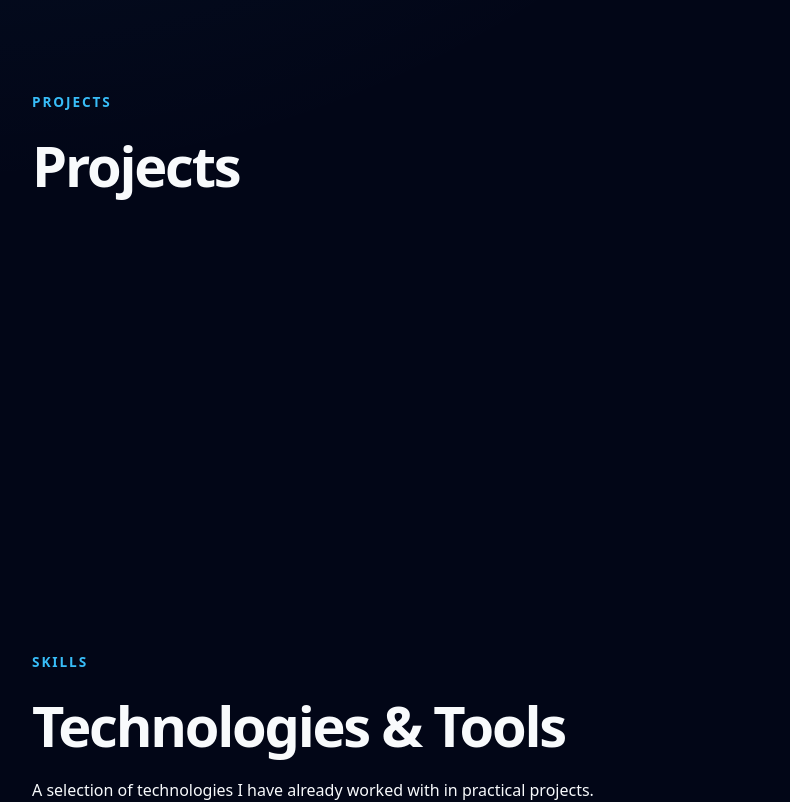
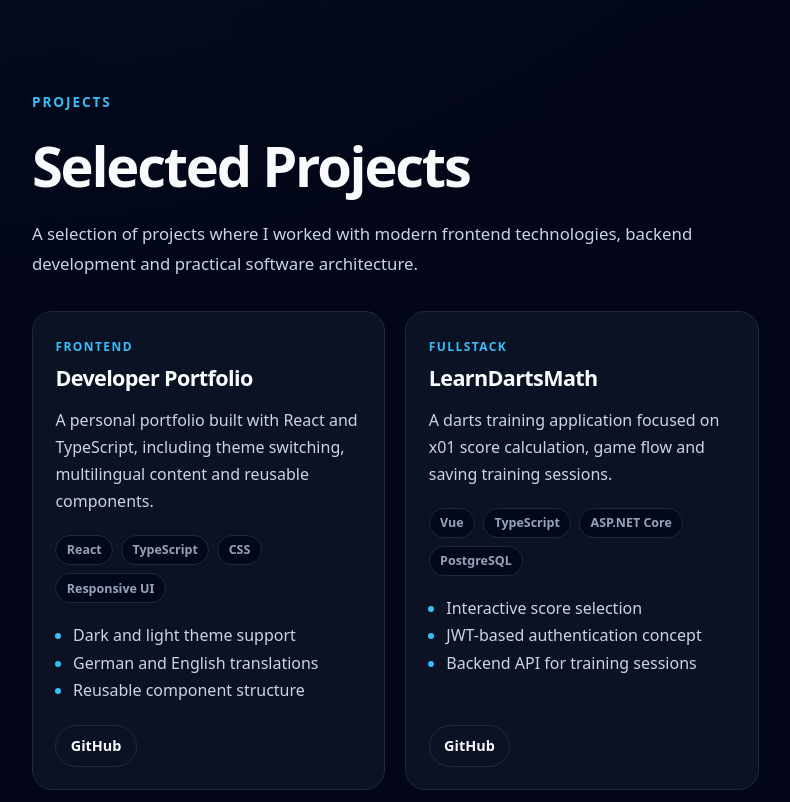
Before and after one commit to omann-dev/DevPortfolio, a React (Vite) app in the folder portfolio/: page / in a window 1280 px wide. Shown: the part 940-1742 px from the top of the page, without its empty margins (58-848 px from the left). Built offline with nearby package versions, Linux system fonts and the light colour scheme.

Commit message:
Add Projects section

```diff
--- a/portfolio/src/App.tsx
+++ b/portfolio/src/App.tsx
@@ -3,6 +3,7 @@ import Header from "./components/Header";
 import Footer from "./components/Footer";
 import About from "./components/About";
 import Skills from "./components/Skills";
+import Projects from "./components/Projects";
 import { translations, type Language } from "./translations";
 
 export type Theme = "dark" | "light";
@@ -26,12 +27,7 @@ function App() {
       <main>
         <About content={t.about} />
 
-        <section id="projects" className="page-section">
-          <div className="section-container">
-            <p className="section-label">{t.nav.projects}</p>
-            <h2>Projects</h2>
-          </div>
-        </section>
+        <Projects content={t.projects} />
 
         <Skills content={t.skills} />
 
--- /dev/null
+++ b/portfolio/src/components/Projects.css
@@ -0,0 +1,136 @@
+.projects-intro {
+  max-width: 680px;
+  margin: 1rem 0 0;
+  color: var(--muted);
+  font-size: 1.05rem;
+  line-height: 1.8;
+}
+
+.projects-grid {
+  margin-top: 2rem;
+  display: grid;
+  grid-template-columns: repeat(3, 1fr);
+  gap: 1.25rem;
+}
+
+.project-card {
+  min-height: 100%;
+  padding: 1.4rem;
+  border: 1px solid var(--border);
+  border-radius: 1.25rem;
+  background: var(--surface);
+
+  display: flex;
+  flex-direction: column;
+  transition:
+    transform 0.2s ease,
+    border-color 0.2s ease,
+    background 0.2s ease,
+    box-shadow 0.2s ease;
+}
+
+.project-card:hover {
+  transform: translateY(-5px);
+  border-color: var(--accent);
+  background: var(--surface-solid);
+  box-shadow: 0 1.25rem 2.5rem rgba(0, 0, 0, 0.12);
+}
+
+.project-card-header span {
+  display: inline-block;
+  margin-bottom: 0.6rem;
+  color: var(--accent);
+  font-size: 0.75rem;
+  font-weight: 800;
+  letter-spacing: 0.12em;
+  text-transform: uppercase;
+}
+
+.project-card-header h3 {
+  margin: 0;
+  color: var(--text);
+  font-size: 1.35rem;
+  line-height: 1.2;
+  letter-spacing: -0.03em;
+}
+
+.project-description {
+  margin: 1rem 0 0;
+  color: var(--muted);
+  line-height: 1.7;
+}
+
+.project-tags {
+  margin-top: 1.2rem;
+  display: flex;
+  flex-wrap: wrap;
+  gap: 0.5rem;
+}
+
+.project-tags span {
+  padding: 0.35rem 0.65rem;
+  border: 1px solid var(--border);
+  border-radius: 999px;
+  background: color-mix(in srgb, var(--surface-solid) 75%, transparent);
+  color: var(--subtle);
+  font-size: 0.78rem;
+  font-weight: 700;
+}
+
+.project-highlights {
+  margin: 1.2rem 0 0;
+  padding-left: 1.1rem;
+  color: var(--muted);
+  line-height: 1.7;
+}
+
+.project-highlights li::marker {
+  color: var(--accent);
+}
+
+.project-links {
+  margin-top: auto;
+  padding-top: 1.3rem;
+  display: flex;
+  flex-wrap: wrap;
+  gap: 0.75rem;
+}
+
+.project-links a {
+  padding: 0.65rem 0.9rem;
+  border: 1px solid var(--border);
+  border-radius: 999px;
+  color: var(--text);
+  text-decoration: none;
+  font-size: 0.9rem;
+  font-weight: 800;
+
+  transition:
+    color 0.2s ease,
+    border-color 0.2s ease,
+    background 0.2s ease,
+    transform 0.2s ease;
+}
+
+.project-links a:hover {
+  color: var(--accent-text);
+  border-color: var(--accent);
+  background: var(--accent);
+  transform: translateY(-2px);
+}
+
+@media (max-width: 950px) {
+  .projects-grid {
+    grid-template-columns: 1fr 1fr;
+  }
+}
+
+@media (max-width: 650px) {
+  .projects-grid {
+    grid-template-columns: 1fr;
+  }
+
+  .project-card {
+    padding: 1.2rem;
+  }
+}
--- /dev/null
+++ b/portfolio/src/components/Projects.tsx
@@ -0,0 +1,81 @@
+import "./Projects.css";
+
+type ProjectLink = {
+    label: string;
+    href: string;
+};
+
+type ProjectItem = {
+    title: string;
+    category: string;
+    description: string;
+    tags: string[];
+    highlights: string[];
+    links: ProjectLink[];
+};
+
+type ProjectsContent = {
+    label: string;
+    title: string;
+    intro: string;
+    sourceCode: string;
+    liveDemo: string;
+    items: ProjectItem[];
+};
+
+type ProjectsProps = {
+    content: ProjectsContent;
+};
+
+function Projects({ content }: ProjectsProps) {
+
+    return(
+        <section id="projects" className="page-section">
+            <div className="section-container">
+                <p className="section-label">{content.label}</p>
+                <h2>{content.title}</h2>
+                <p className="projects-intro">{content.intro}</p>
+
+                <div className="projects-grid">
+                {content.items.map((project) => (
+                    <article className="project-card" key={project.title}>
+                    <div className="project-card-header">
+                        <span>{project.category}</span>
+                        <h3>{project.title}</h3>
+                    </div>
+
+                    <p className="project-description">{project.description}</p>
+
+                    <div className="project-tags">
+                        {project.tags.map((tag) => (
+                        <span key={tag}>{tag}</span>
+                        ))}
+                    </div>
+
+                    <ul className="project-highlights">
+                        {project.highlights.map((highlight) => (
+                        <li key={highlight}>{highlight}</li>
+                        ))}
+                    </ul>
+
+                    <div className="project-links">
+                        {project.links.map((link) => (
+                        <a
+                            key={link.href}
+                            href={link.href}
+                            target="_blank"
+                            rel="noreferrer"
+                        >
+                            {link.label}
+                        </a>
+                        ))}
+                    </div>
+                    </article>
+                ))}
+                </div>
+            </div>
+        </section>
+    );
+}
+
+export default Projects;
--- a/portfolio/src/translations.ts
+++ b/portfolio/src/translations.ts
@@ -24,6 +24,53 @@ export const translations = {
         currentTitle: "Currently",
         currentText: "Bachelor Thesis & Portfolio Projects",
       },
+    },
+
+    projects: {
+      label: "Projects",
+      title: "Selected Projects",
+      intro:
+        "A selection of projects where I worked with modern frontend technologies, backend development and practical software architecture.",
+      sourceCode: "Source Code",
+      liveDemo: "Live Demo",
+      items: [
+        {
+          title: "Developer Portfolio",
+          category: "Frontend",
+          description:
+            "A personal portfolio built with React and TypeScript, including theme switching, multilingual content and reusable components.",
+          tags: ["React", "TypeScript", "CSS", "Responsive UI"],
+          highlights: [
+            "Dark and light theme support",
+            "German and English translations",
+            "Reusable component structure",
+          ],
+          links: [
+            {
+              label: "GitHub",
+              href: "https://github.com/omann-dev",
+            },
+          ],
+        },
+        {
+          title: "LearnDartsMath",
+          category: "Fullstack",
+          description:
+            "A darts training application focused on x01 score calculation, game flow and saving training sessions.",
+          tags: ["Vue", "TypeScript", "ASP.NET Core", "PostgreSQL"],
+          highlights: [
+            "Interactive score selection",
+            "JWT-based authentication concept",
+            "Backend API for training sessions",
+          ],
+          links: [
+            {
+              label: "GitHub",
+              href: "https://github.com/OliverIsBad/LearnDartsMath",
+            },
+          ],
+        },
+      ],
     },
 
     skills: {
@@ -91,6 +138,53 @@ export const translations = {
       },
     },
 
+    projects: {
+      label: "Projekte",
+      title: "Ausgewählte Projekte",
+      intro:
+        "Eine Auswahl an Projekten, in denen ich mit modernen Frontend-Technologien, Backend-Entwicklung und praxisnaher Softwarearchitektur gearbeitet habe.",
+      sourceCode: "Quellcode",
+      liveDemo: "Live Demo",
+      items: [
+        {
+          title: "Developer Portfolio",
+          category: "Frontend",
+          description:
+            "Ein persönliches Portfolio mit React und TypeScript, inklusive Theme-Switch, mehrsprachigen Inhalten und wiederverwendbaren Komponenten.",
+          tags: ["React", "TypeScript", "CSS", "Responsive UI"],
+          highlights: [
+            "Dark- und Light-Theme",
+            "Deutsche und englische Übersetzungen",
+            "Wiederverwendbare Komponentenstruktur",
+          ],
+          links: [
+            {
+              label: "GitHub",
+              href: "https://github.com/omann-dev",
+            },
+          ],
+        },
+        {
+          title: "LearnDartsMath",
+          category: "Fullstack",
+          description:
+            "Eine Darts-Trainingsanwendung mit Fokus auf x01-Score-Berechnung, Spiellogik und Speichern von Trainingseinheiten.",
+          tags: ["Vue", "TypeScript", "ASP.NET Core", "PostgreSQL"],
+          highlights: [
+            "Interaktive Score-Auswahl",
+            "JWT-basiertes Authentifizierungskonzept",
+            "Backend-API für Trainingseinheiten",
+          ],
+          links: [
+            {
+              label: "GitHub",
+              href: "https://github.com/OliverIsBad/LearnDartsMath",
+            },
+          ],
+        },
+      ],
+    },
+
     skills: {
       label: "Skills",
       title: "Technologien & Tools",
```
